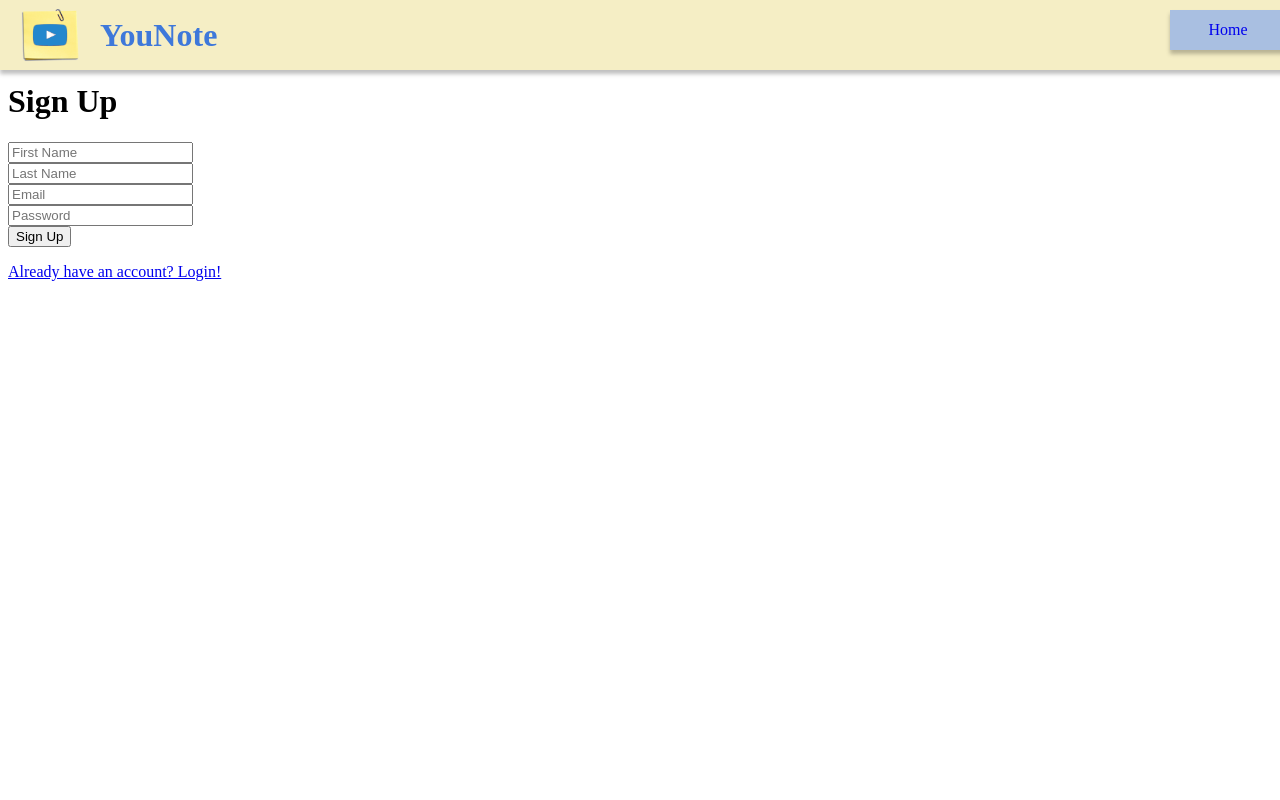
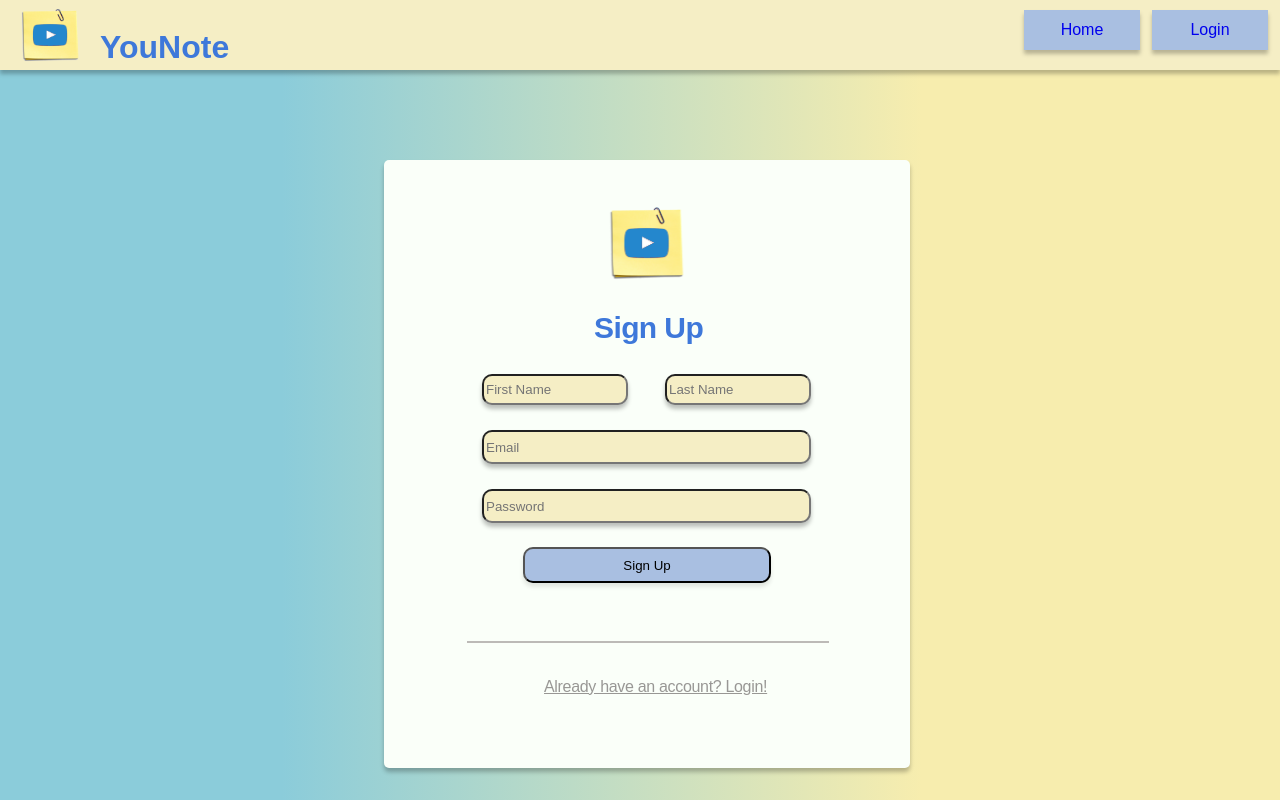
Before and after one commit to jarrywc/you-note, a Flask app: page /signup in a window 1280 px wide. Run offline with Flask 2, Linux system fonts and the light colour scheme.

Commit message:
styled signup

```diff
--- a/static/style.css
+++ b/static/style.css
@@ -1,31 +1,157 @@
-.navbar{
+body{
+  background: rgb(139,204,218);
+  background: linear-gradient(90deg, rgba(139,204,218,1) 22%, rgba(247,237,174,1) 72%);
+
+    font-family: Arial, Helvetica, sans-serif;
+
+
+  }
+
+
+  .login{
     position: absolute;
-  width: 1440px;
+  width: 155px;
+  height: 48px;
+  left: 221px;
+  top: 130px;
+
+
+  font-weight: 700;
+  font-size: 30px;
+  line-height: 35px;
+  letter-spacing: -0.02em;
+
+  color: #3E78DA;
+
+  }
+  .signup{
+    position: absolute;
+  width: 155px;
+  height: 48px;
+  left: 210px;
+  top: 130px;
+
+
+  font-weight: 700;
+  font-size: 30px;
+  line-height: 35px;
+  letter-spacing: -0.02em;
+
+  color: #3E78DA;
+
+  }
+
+  .login-div{
+    position: absolute;
+    width: 526px;
+    height: 608px;
+    left: 30%;
+    top: 20%;
+
+    background: #FAFFF9;
+    box-shadow: 0px 4px 4px rgba(0, 0, 0, 0.25);
+    border-radius: 5px;
+  }
+
+  .btn{
+    position: absolute;
+    width: 248px;
+    height: 36px;
+  left: 139px;
+  top: 387px;
+
+  background: #A9BFE1;
+  box-shadow: 0px 4px 4px rgba(0, 0, 0, 0.10);
+  border-radius: 10px;
+  }
+
+  .btn:hover {
+    background-color:#3E78DA;
+    transition: 0.3s;
+  }
+  .icon{
+    position: absolute;
+    width: 103px;
+    height: 96px;
+    left: 211px;
+    top: 35px;
+    }
+
+  .login-form{
+  position: absolute;
+  width: 332px;
+  height: 45px;
+  left: 97px;
+  top: 207px;
+
+  background: #F5EEC5;
+  box-shadow: 0px 4px 4px rgba(0, 0, 0, 0.10);
+  border-radius: 10px;
+  }
+  .login-form-pass{
+    position: absolute;
+    width: 332px;
+    height: 45px;
+    left: 97px;
+    top: 291px;
+
+    background: #F5EEC5;
+    box-shadow: 0px 4px 4px rgba(0, 0, 0, 0.10);
+    border-radius: 10px;
+    }
+
+  .line{
+    position: absolute;
+  width: 360px;
+  height: 0px;
+  left: 83px;
+  top: 481px;
+
+  border: 1px solid rgba(135, 125, 125, 0.53);
+  }
+
+  .sign{
+    position: absolute;
+  width: 281px;
+  height: 16px;
+  left: 160px;
+  top: 517px;
+
+  font-weight: 400;
+  font-size: 16px;
+  line-height: 19px;
+  letter-spacing: -0.02em;
+
+  color: rgba(84, 79, 79, 0.59);
+  }
+
+  .navbar{
+    position: absolute;
+  width: 100%;
   height: 70px;
   left: 0px;
   top: 0px;
 
   background: #F5EEC5;
   box-shadow: 0px 4px 4px rgba(0, 0, 0, 0.25);
-  }
+}
 
-  .nav-icon{
+.nav-icon {
   position: absolute;
   width: 80px;
   height: 70px;
   left: 10px;
   top: 0px;
 
-  }
+}
 
-  .nav-header{
+.nav-header {
   position: absolute;
   width: 80px;
   height: 100px;
   left: 100px;
-  top: -4px;
+  top: 8px;
   color: #3E78DA;
-
   }
 
   .home-btn{
@@ -33,25 +159,28 @@
     position: absolute;
     width: 116px;
     height: 40px;
-    left: 1170px;
+    left: 80%;
     top: 10px;
 
     background: #A9BFE1;
     box-shadow: 0px 4px 4px rgba(0, 0, 0, 0.25);
     place-items: center;
+    z-index:1;
     }
 
-  .sign-btn{
+
+.sign-btn {
   display: grid;
   position: absolute;
   width: 116px;
   height: 40px;
-  left: 1300px;
+  left: 90%;
   top: 10px;
 
   background: #A9BFE1;
   box-shadow: 0px 4px 4px rgba(0, 0, 0, 0.25);
   place-items: center;
+  z-index:1;
 
   }
 
@@ -59,3 +188,68 @@
     background-color:#3E78DA;
     transition: 0.3s;
   }
+  .first{
+    position: absolute;
+    width: 146px;
+    height: 31px;
+    left: 98px;
+    top: 214px;
+
+    background: #F5EEC5;
+    box-shadow: 0px 4px 4px rgba(0, 0, 0, 0.25);
+    border-radius: 10px;
+    }
+
+    .last{
+      position: absolute;
+      width: 146px;
+      height: 31px;
+      left: 281px;
+      top: 214px;
+
+      background: #F5EEC5;
+      box-shadow: 0px 4px 4px rgba(0, 0, 0, 0.25);
+      border-radius: 10px;
+      }
+
+      .email-sign{
+        position: absolute;
+    width: 329px;
+    height: 34px;
+    left: 98px;
+    top: 270px;
+
+    background: #F5EEC5;
+    box-shadow: 0px 4px 4px rgba(0, 0, 0, 0.25);
+    border-radius: 10px;
+      }
+
+      .pass-sign{
+        position: absolute;
+    width: 329px;
+    height: 34px;
+    left: 98px;
+    top: 329px;
+
+    background: #F5EEC5;
+    box-shadow: 0px 4px 4px rgba(0, 0, 0, 0.25);
+    border-radius: 10px;
+      }
+
+
+  .password{
+    position: absolute;
+    width: 332px;
+    left: 200px;
+    top: 440px;
+    color:#3E78DA
+
+    }
+
+    b{
+      position: absolute;
+      left: 35px;
+      top: 360px;
+      font-size: small;
+      color: rgb(249, 120, 120);
+    }
--- a/templates/landing.html
+++ b/templates/landing.html
@@ -3,7 +3,6 @@
     <meta charset="UTF-8">
     <meta http-equiv="X-UA-Compatible" content="IE=edge">
     <meta name="viewport" content="width=device-width, initial-scale=1.0">
-    <link rel="stylesheet" href="/static/style.css" >
     <title>Landing</title>
 </head>
 <body>
--- a/templates/signup.html
+++ b/templates/signup.html
@@ -17,8 +17,8 @@
     <br>
     <br>
     <div class="login-div">
-    <!-- <img class="icon" src="/static/younote.png" alt=""> -->
-    <h1 class="login">Sign Up</h1>
+    <img class="icon" src="/static/younote.png" alt="">
+    <h1 class="signup">Sign Up</h1>
     <!-- register form -->
     <form  method="POST" action="/signup">
         <input class="first" type="text" name="first" placeholder = "First Name"/><br>
```
Also changed, not shown: templates/update_password.html (added, +31 -0 lines).
